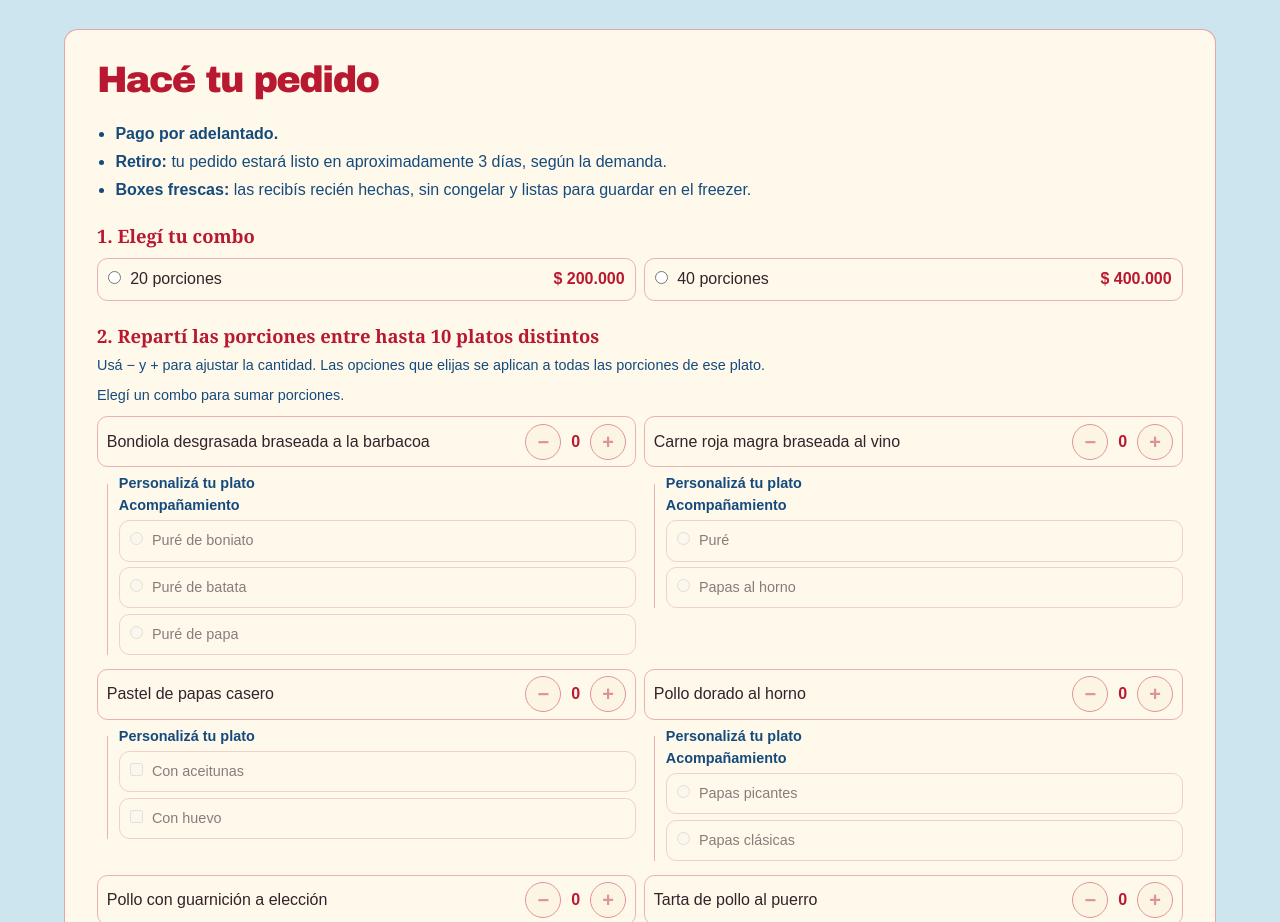
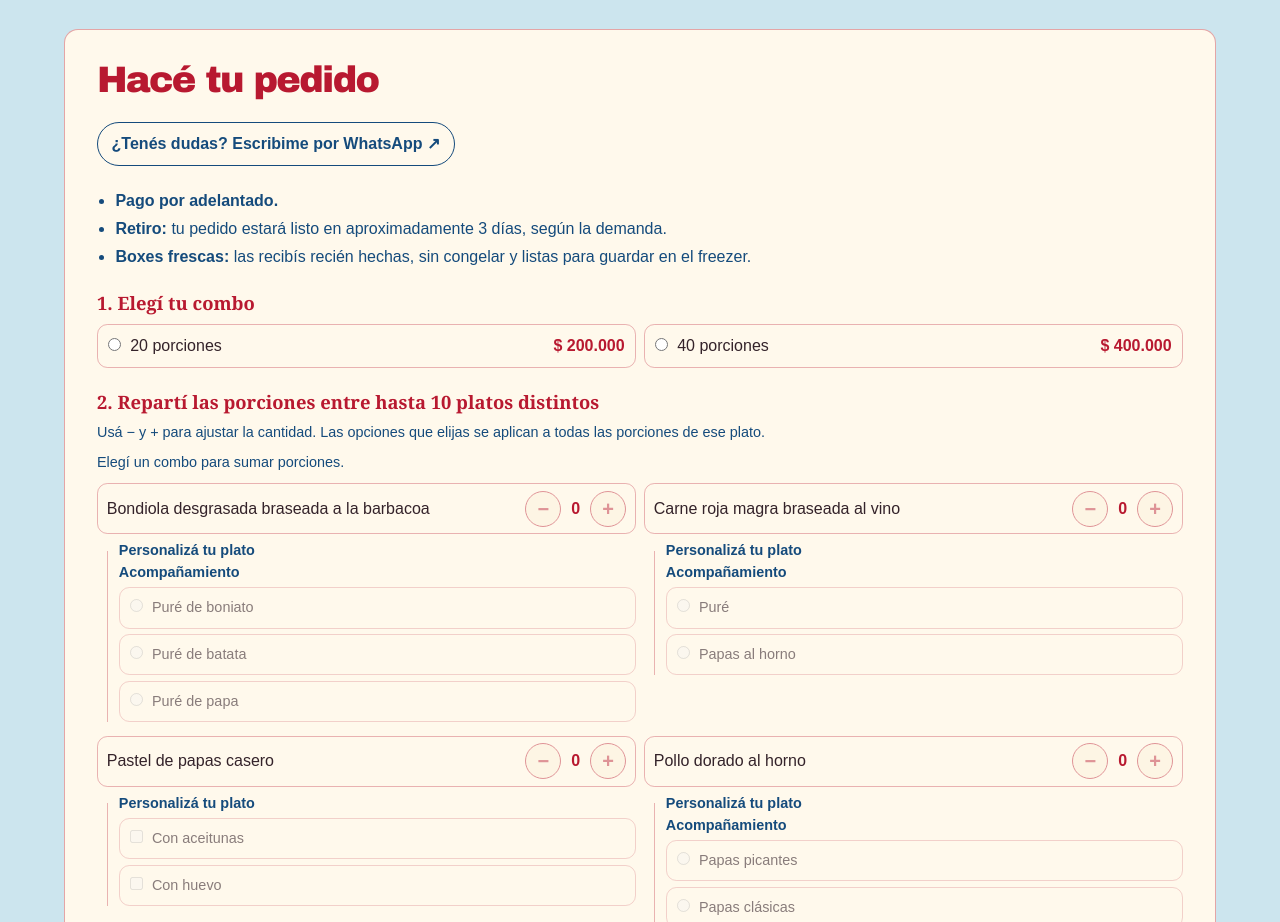
Before and after one commit to FlorStein/balancebox, a plain HTML site: page index.html in a window 1280 px wide. Shown: the part 3484-4406 px from the top of the page. Drawn offline with Linux system fonts and the light colour scheme.

Commit message:
Add direct WhatsApp contact

```diff
--- a/index.html
+++ b/index.html
@@ -52,6 +52,7 @@
 </div>
 <div class="order" id="pedido">
 <h3>Hacé tu pedido</h3>
+<p class="order-contact"><a href="https://wa.me/5491163301998?text=Hola%2C%20BalanceBox%21%20Tengo%20una%20consulta.">¿Tenés dudas? Escribime por WhatsApp <span aria-hidden="true">↗</span></a></p>
 <ul class="order-terms">
 <li><strong>Pago por adelantado.</strong></li>
 <li><strong>Retiro:</strong> tu pedido estará listo en aproximadamente 3 días, según la demanda.</li>
--- a/style.css
+++ b/style.css
@@ -64,6 +64,9 @@ h1{font-size:clamp(3rem,13vw,5.9rem)}
 
 .order{margin-top:2rem;border:1px solid #b8193060;border-radius:14px;background:#fff9ec;padding:clamp(1rem,4vw,2rem)}
 .order h3{font:900 clamp(1.5rem,4vw,2.3rem)/1 var(--display);letter-spacing:-.045em;color:var(--red);margin:0 0 1.4rem}
+.order-contact{margin:0 0 1.4rem}
+.order-contact a{display:inline-block;border:1px solid var(--blue);border-radius:2rem;padding:.58rem .85rem;color:var(--blue);font-weight:700;text-decoration:none}
+.order-contact a:hover{background:var(--blue);color:white}
 .order-terms{margin:0 0 1.4rem;padding-left:1.15rem;color:var(--blue)}
 .order-terms li+li{margin-top:.25rem}
 .order fieldset{min-width:0;padding:0;border:0;margin:0 0 1.4rem}
```
